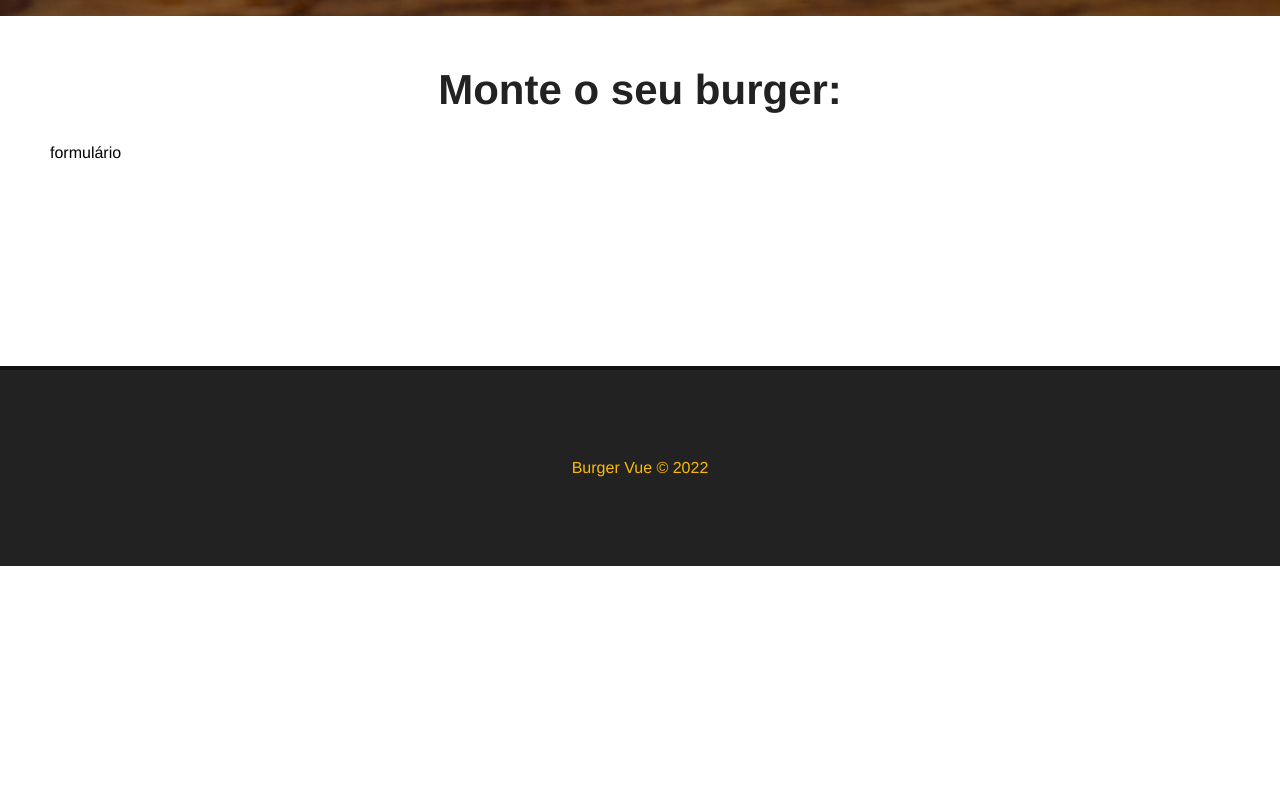
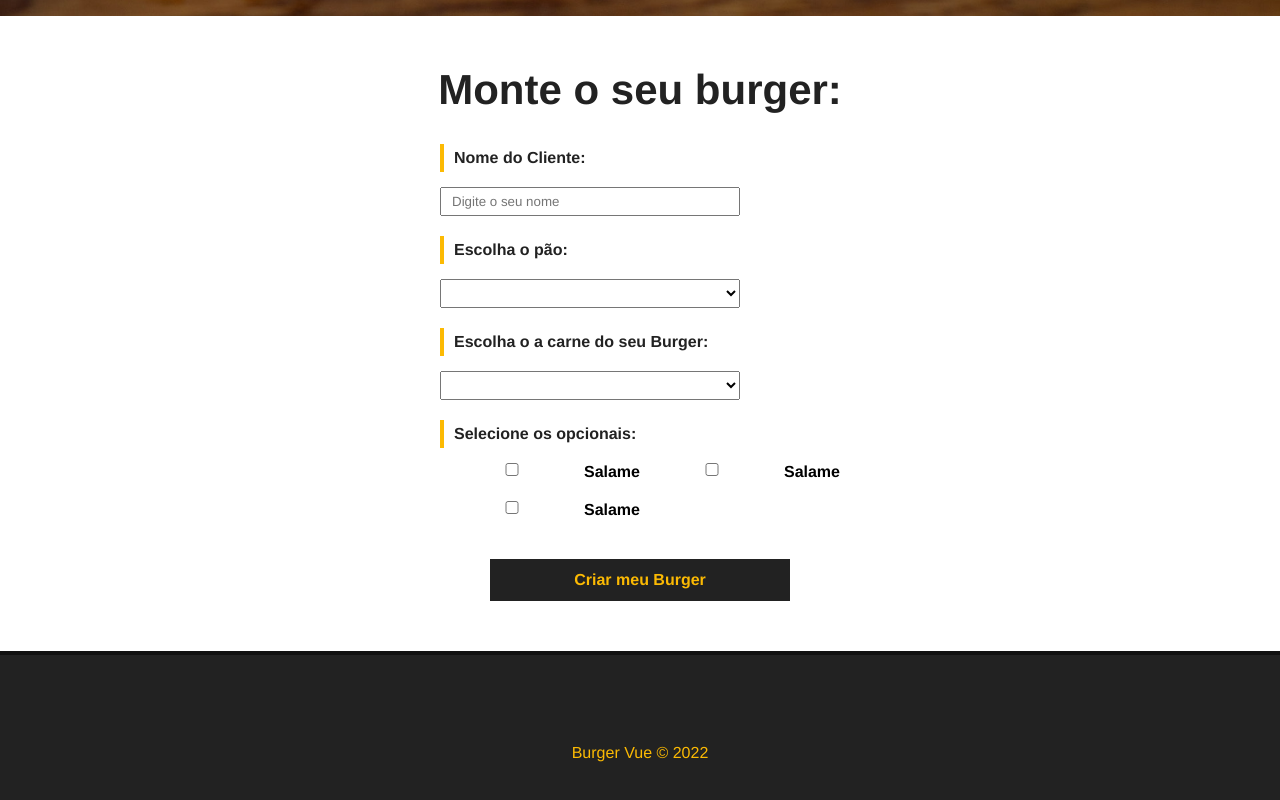
Before and after one commit to AAlan12/burger-vue, a Vue app: page / in a window 1280 px wide. Shown: the part 562-1362 px from the top of the page. Before the commit the page ends 1128 px from the top, so only its background shows below. Built offline with nearby package versions, Linux system fonts and the light colour scheme.

Commit message:
Component BurgerForm, criação de form de cadastro

```diff
--- /dev/null
+++ b/src/components/BurgerForm.vue
@@ -0,0 +1,116 @@
+<template>
+
+    <div>
+        <div>
+            <form  id="burger-form">
+                <div class="input-container">
+                    <label for="name">Nome do Cliente:</label>
+                    <input type="text" id="name" name="name" v-model="name" placeholder="Digite o seu nome">
+                </div>
+                <div class="input-container">
+                    <label for="bread">Escolha o pão:</label>
+                    <select name="bread" id="bread" v-model="bread">
+                        <option value="">Selecione o seu pão</option>
+                        <option value=""></option>
+                    </select>
+                </div>
+                <div class="input-container">
+                    <label for="meat">Escolha o a carne do seu Burger:</label>
+                    <select name="meat" id="meat" v-model="meat">
+                        <option value="">Selecione o tipo de carne</option>
+                        <option value="maminha">Maminha</option>
+                    </select>
+                </div>
+                <div id="opcionais-container" class="input-container">
+                    <label id="opcionais-title" for="opcionais">Selecione os opcionais:</label>
+                    <div class="checkbox-container">
+                        <input type="checkbox" name="opcionais" v-model="opcionais" value="salame">
+                        <span>Salame</span>
+                    </div>
+                    <div class="checkbox-container">
+                        <input type="checkbox" name="opcionais" v-model="opcionais" value="salame">
+                        <span>Salame</span>
+                    </div>
+                    <div class="checkbox-container">
+                        <input type="checkbox" name="opcionais" v-model="opcionais" value="salame">
+                        <span>Salame</span>
+                    </div>
+                </div>
+                <div class="input-container">
+                    <input type="submit" class="submit-btn" value="Criar meu Burger">
+                </div>
+            </form>
+        </div>
+    </div>
+</template>
+
+<script>
+export default{
+    name: "BurgerForm"
+}
+</script>
+
+<style scoped>
+#burger-form {
+    max-width: 400px;
+    margin: 0 auto;
+}
+
+.input-container {
+    display: flex;
+    flex-direction: column;
+    margin-bottom: 20px;
+}
+
+label {
+    font-weight: bold;
+    margin-bottom: 15px;
+    color: #222;
+    padding: 5px 10px;
+    border-left: 4px solid #FCBA03;
+}
+
+input, select {
+    padding: 5px 10px;
+    width: 300px;
+}
+
+#opcionais-container {
+    flex-direction: row;
+    flex-wrap: wrap;
+}
+
+#opcionais-title {
+    width: 100%;
+}
+
+.checkbox-container{
+    display: flex;
+    align-items: flex-start;
+    width: 50%;
+    margin-bottom: 20px;
+}
+
+.checkbox-container span,
+.checkbox-container input {
+    margin-left: 6px;
+    font-weight: bold;
+}
+
+.submit-btn {
+    background-color: #222;
+    color: #FCBA03;
+    font-weight: bold;
+    border: 2px solid #222;
+    padding: 10px;
+    font-size: 16px;
+    margin: 0 auto;
+    cursor: pointer;
+    transition: .5s;
+}
+
+.submit-btn:hover {
+    background-color: transparent;
+    color: #222;
+}
+</style>
--- a/src/views/Home.vue
+++ b/src/views/Home.vue
@@ -2,16 +2,18 @@
   <Banner/>
   <div class="main-container">
     <h1>Monte o seu burger:</h1>
-    <p>formulário</p>
+    <BurgerForm/>
   </div>
 </template>
 
 <script>
 import Banner from "../components/Banner.vue"
+import BurgerForm from "../components/BurgerForm.vue"
 export default{
   name: "Home",
   components: {
-    Banner
+    Banner,
+    BurgerForm
   },
 }
 </script>
```
